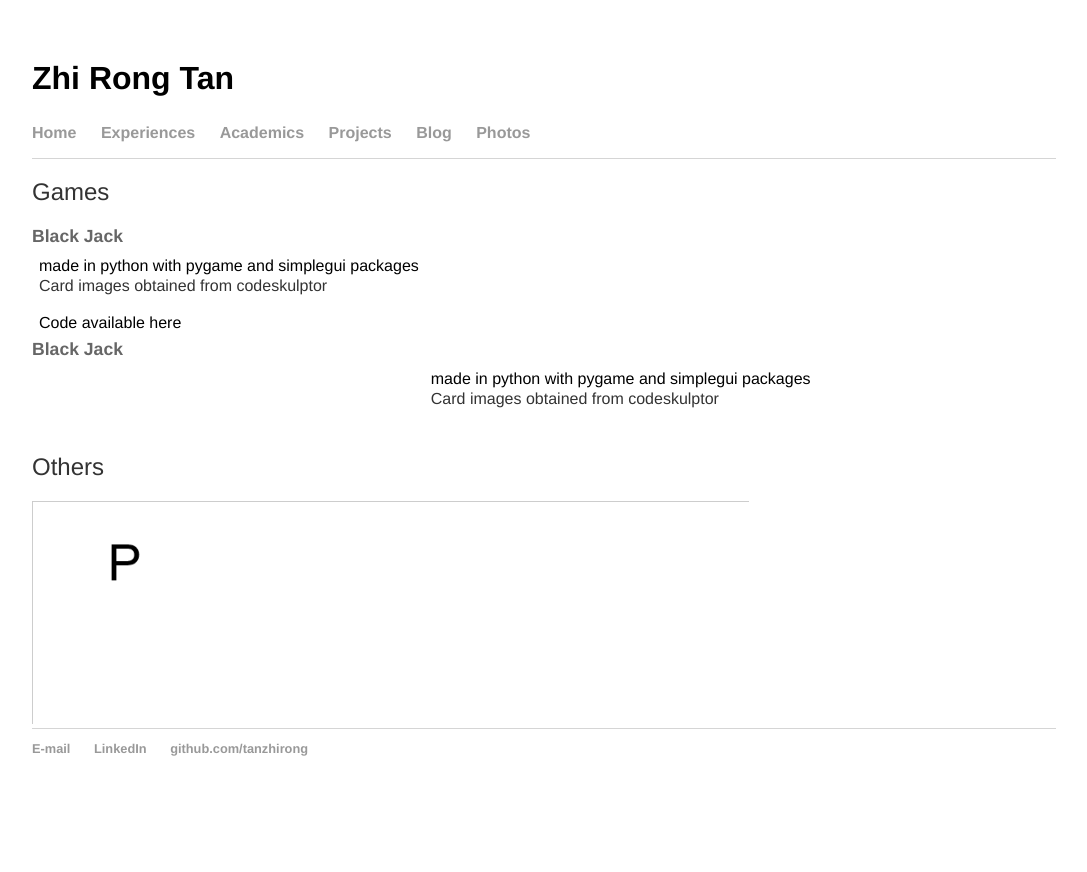
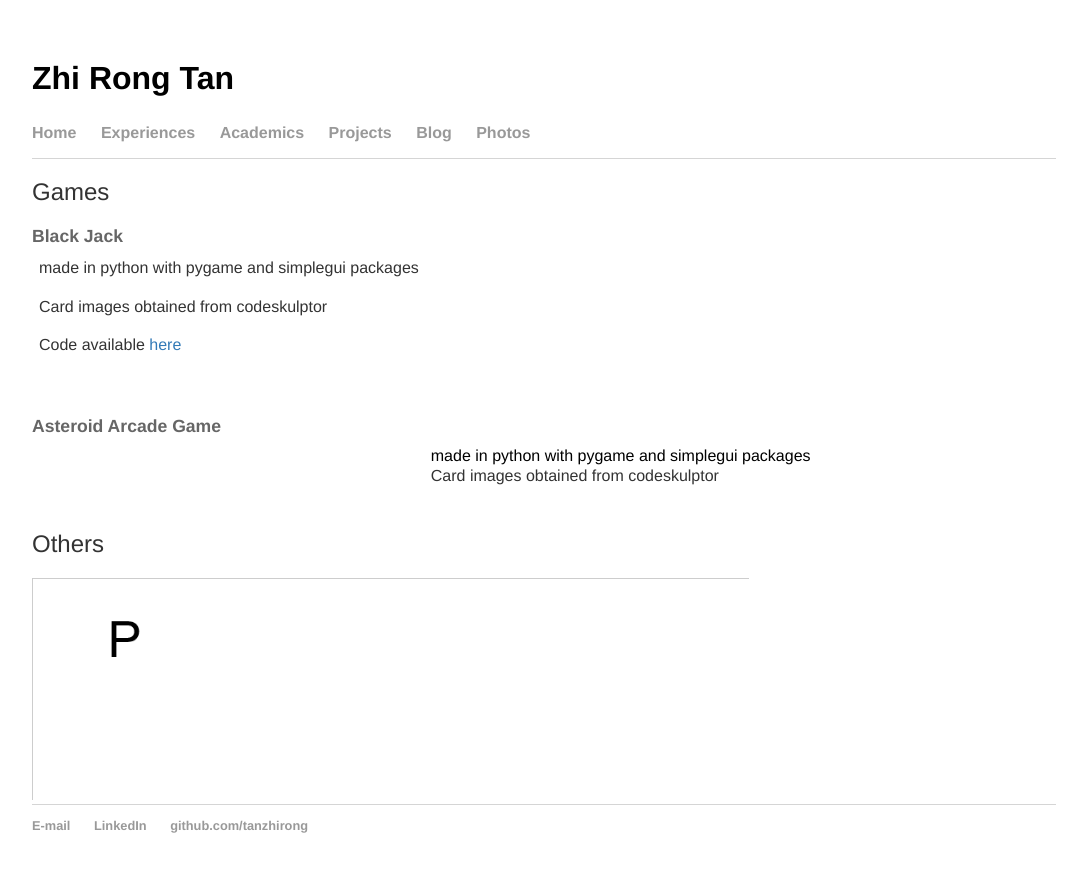
Before and after one commit to tanzhirong/tanzhirong.github.io, a Jekyll site: the page built from projects/index.html, in a window 1280 px wide. Shown: the top 872 px of the page, without its empty margins (96-1183 px from the left). Built offline with Jekyll 4.4.1, drawn with Linux system fonts in a browser that asks for light colours.

Commit message:
Update index.html

```diff
--- a/projects/index.html
+++ b/projects/index.html
@@ -10,17 +10,18 @@ title: Projects | Zhi Rong Tan
 <div class="project_title"><b>Black Jack</b></div>
     <td width="50%">
 
-      made in python with pygame and simplegui packages
+        <p>made in python with pygame and simplegui packages</p>
         <p>Card images obtained from codeskulptor</p>
-        Code available here
+        <p>Code available <a target="_blank" href="https://github.com/tanzhirong/Python-Projects-Games/blob/master/BlackJack_Edited081118.py">here</a></p>
     </td>
     <td></td>
   </tr>
 </table>
-
+<br>
+<br>
 <table>
     <tr>
-<div class="project_title"><b>Black Jack</b></div>
+<div class="project_title"><b>Asteroid Arcade Game</b></div>
     <td width="50%">
     </td>
     <td>
```
